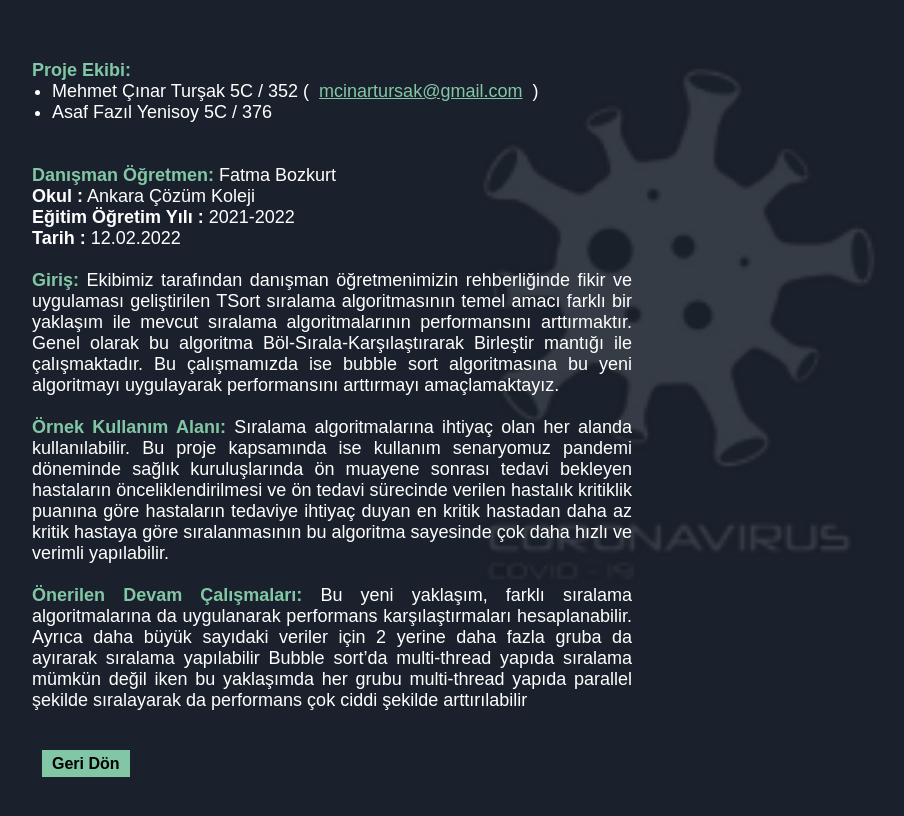
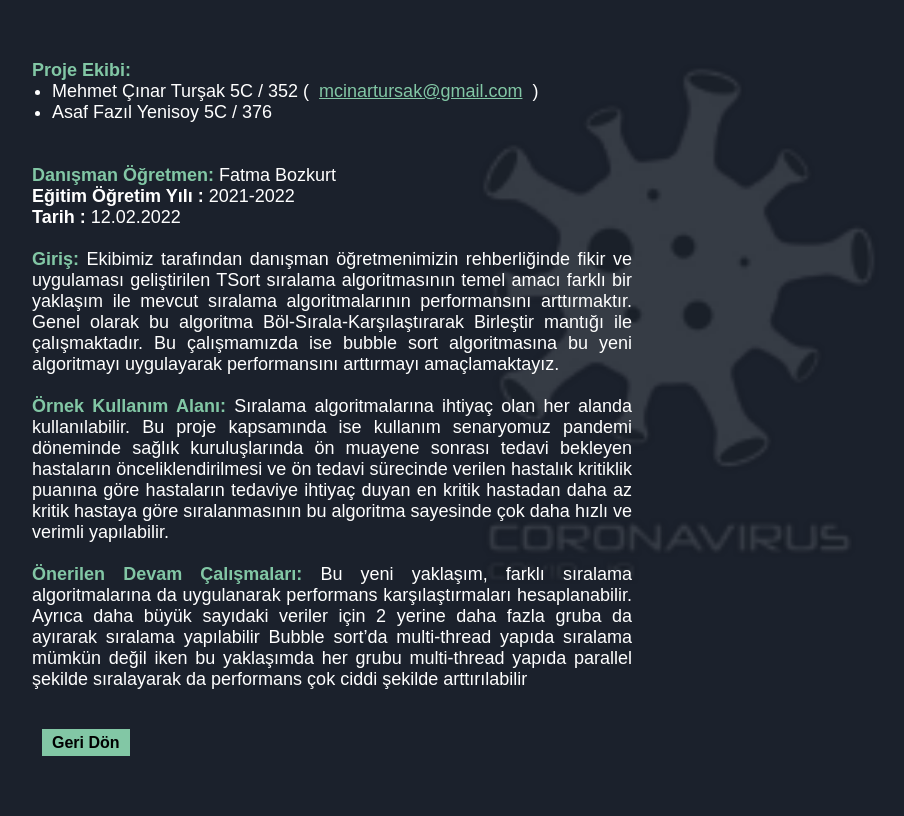
Before and after one commit to mct-studio/tysort, a website: page hakkinda.html in a window 1280 px wide. Shown: the whole page, without its empty margins (308-1212 px from the left). Drawn offline with Linux system fonts and the light colour scheme.

Commit message:
düzenlemeler

```diff
--- a/hakkinda.html
+++ b/hakkinda.html
@@ -22,8 +22,6 @@
                 <br/><br/>
 
                 <b class="sub-header">Danışman Öğretmen:</b> Fatma Bozkurt
-                <br/>
-                <b>Okul			:</b> Ankara Çözüm Koleji
                 <br/>
                 <b>Eğitim Öğretim Yılı	:</b> 2021-2022
                 <br/>
```
Also changed, not shown: index.html (+0 -2 lines), README.md, images/github.png (added), images/linkedin.png (added), images/youtube.png (added).
